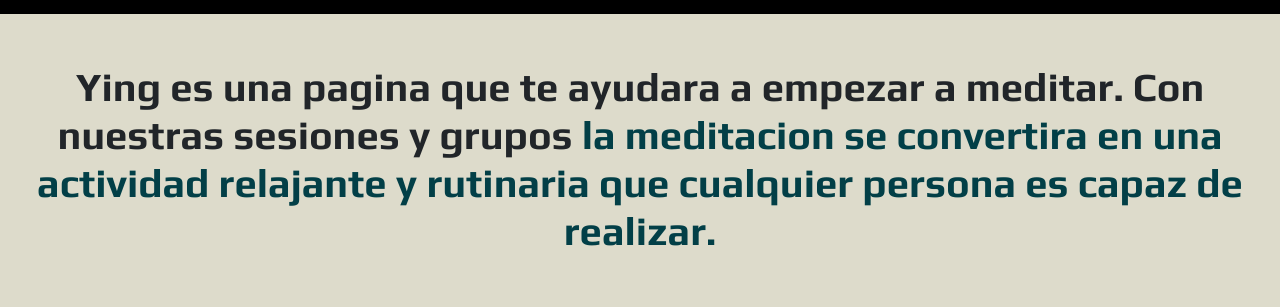
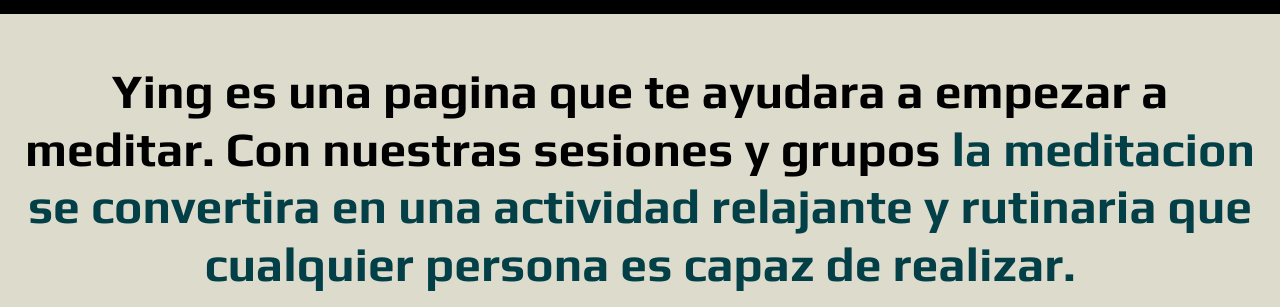
Before and after one commit to BautistaCaravello/Github-Coder-Entregable, a plain HTML site: page index.html in a window 1280 px wide. Shown: the part 111-418 px from the top of the page. Drawn offline with nearby package versions, Linux system fonts and the light colour scheme.

Commit message:
Expansion sesiones 1

```diff
--- a/css/style.css
+++ b/css/style.css
@@ -56,8 +56,21 @@
 
 }
 
-h1{
+.body2{
+    background-color: #111111;
+}
+
+.h1index{
     color: black;
+    text-align: center;
+    padding: 25px;
+    font-family: "Play", sans-serif;
+    font-size: 3rem;
+    font-weight: bold;
+}
+
+.h1sesiones{
+    color: white;
     text-align: center;
     padding: 25px;
     font-family: "Play", sans-serif;
--- a/index.html
+++ b/index.html
@@ -32,7 +32,7 @@
 <main>
 
     <br>
-    <h1 style="font-weight: bold;">Ying es una pagina que te ayudara a empezar a meditar. Con nuestras sesiones y grupos <span>la meditacion se convertira en una actividad relajante y rutinaria que cualquier persona es capaz de realizar.</span></h1>
+    <h1 style="font-weight: bold;" class="h1index">Ying es una pagina que te ayudara a empezar a meditar. Con nuestras sesiones y grupos <span>la meditacion se convertira en una actividad relajante y rutinaria que cualquier persona es capaz de realizar.</span></h1>
     <br>
 
     <section class="section-inicio">
```
Also changed, not shown: html/sesiones.html (+10 -0 lines).
